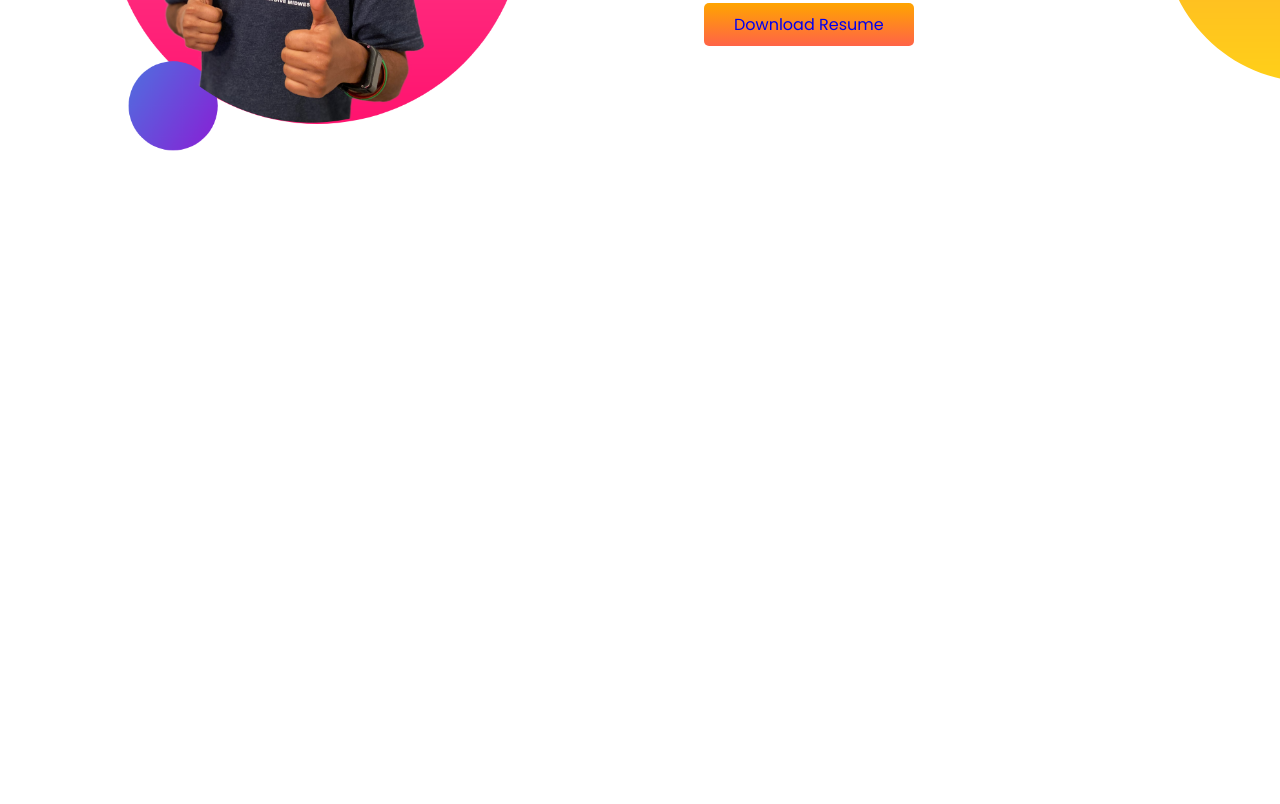
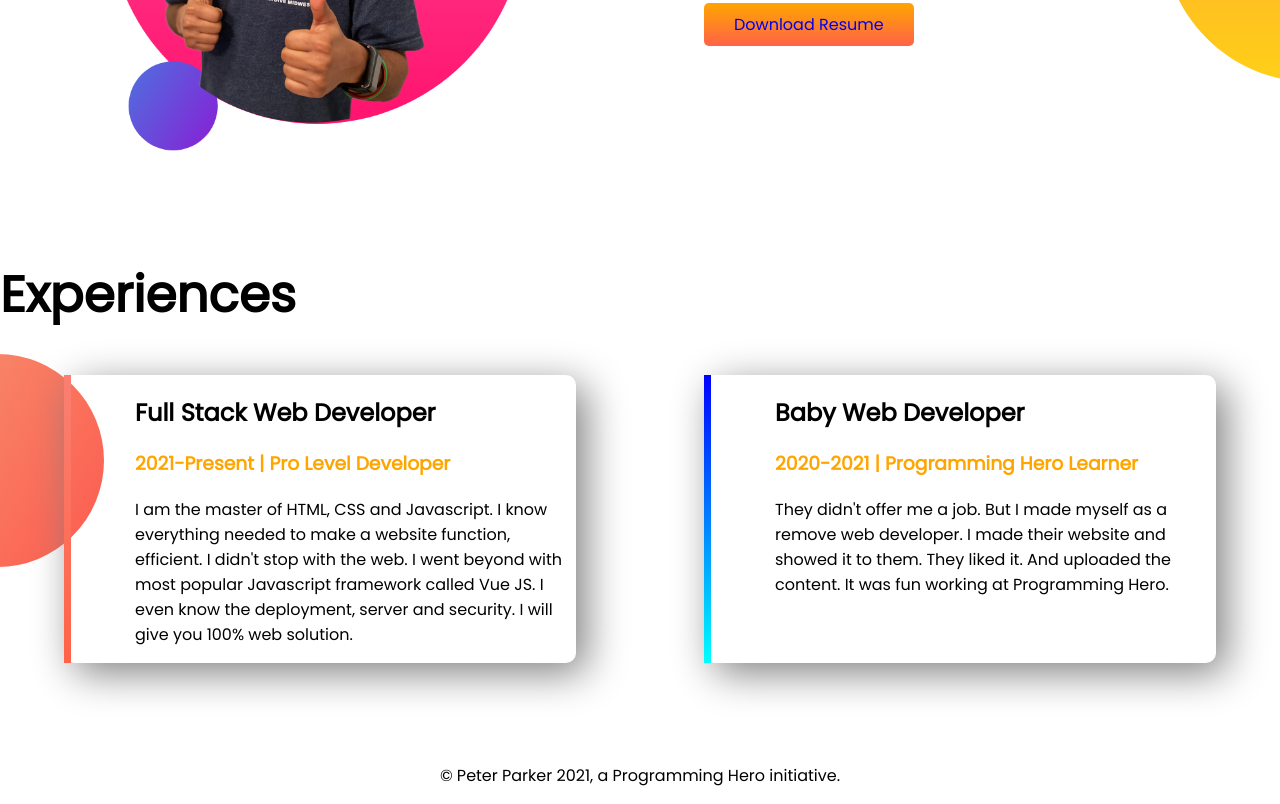
Before and after one commit to falgunidelata/repo-website, a plain HTML site: page index.html in a window 1280 px wide. Shown: the part 862-1666 px from the top of the page. Before the commit the page ends 1120 px from the top, so only its background shows below. Drawn offline with Linux system fonts and the light colour scheme.

Commit message:
footer and exp added

```diff
--- a/index.html
+++ b/index.html
@@ -13,7 +13,7 @@
 </head>
 
 <body>
-    <section class="top-banner">
+    <section class="top-banner flexible-container">
         <div class="half-width">
             <h1>Welcome To</h1>
             <h1><span class="orange-color">Peter Parker</span> World!</h1>
@@ -31,7 +31,7 @@
         </div>
 
     </section>
-    <section class="dream-area">
+    <section class="dream-area flexible-container">
         <div class="half-width">
             <img src="images/jhankar2.png" alt="">
         </div>
@@ -42,18 +42,34 @@
                 to make simple website. My goal is to build 3 websites and learn advanced topics.</p>
             <a class="link-button" target="_blank" href="https://www.facebook.com/">Download Resume</a>
         </div>
-
     </section>
-
-
-
-
-
-
-
-
-
-
+    <section class="last-part">
+        <div>
+            <h1>Experiences</h1>
+        </div>
+        <div class="flexible-container">
+            <div id="full-web" class="box-shadow">
+                <h2>Full Stack Web Developer</h2>
+                <h3 class="orange-color">2021-Present | Pro Level Developer</h3>
+                <p>I am the master of HTML, CSS and Javascript. I know everything needed to make a website function,
+                    efficient. I didn't stop with the web. I went beyond with most popular Javascript framework called
+                    Vue
+                    JS. I even know the deployment, server and security. I will give you 100% web solution.</p>
+            </div>
+            <div id="baby-web" class="box-shadow">
+                <h2>Baby Web Developer</h2>
+                <h3 class="orange-color">2020-2021 | Programming Hero Learner</h3>
+                <p>They didn't offer me a job. But I made myself as a remove web developer. I made their website and
+                    showed
+                    it to them. They liked it. And uploaded the content. It was fun working at Programming Hero.</p>
+            </div>
+        </div>
+    </section>
+    <footer>
+        <p>
+            © Peter Parker 2021, a Programming Hero initiative.
+        </p>
+    </footer>
 </body>
 
 </html>
--- a/style.css
+++ b/style.css
@@ -18,7 +18,7 @@ h1 {
     border-radius: 5px;
 }
 
-section {
+.flexible-container {
     display: flex;
     margin-bottom: 100px;
 
@@ -45,3 +45,34 @@ section {
     background-repeat: no-repeat;
     background-position: right;
 }
+
+.box-shadow {
+    box-shadow: 10px 10px 40px gray;
+    width: 50%;
+    margin-left: 5%;
+    margin-right: 5%;
+    padding-left: 5%;
+    border-radius: 10px;
+}
+
+.last-part {
+    background-image: url(images/exp-bg.png);
+    background-repeat: no-repeat;
+    background-position: left;
+}
+
+#baby-web {
+    border-image: linear-gradient(blue, cyan);
+    border-left: 7px solid;
+    border-image-slice: 1;
+}
+
+#full-web {
+    border-image: linear-gradient(salmon, tomato);
+    border-left: 7px solid;
+    border-image-slice: 1;
+}
+
+footer p {
+    text-align: center;
+}
```
